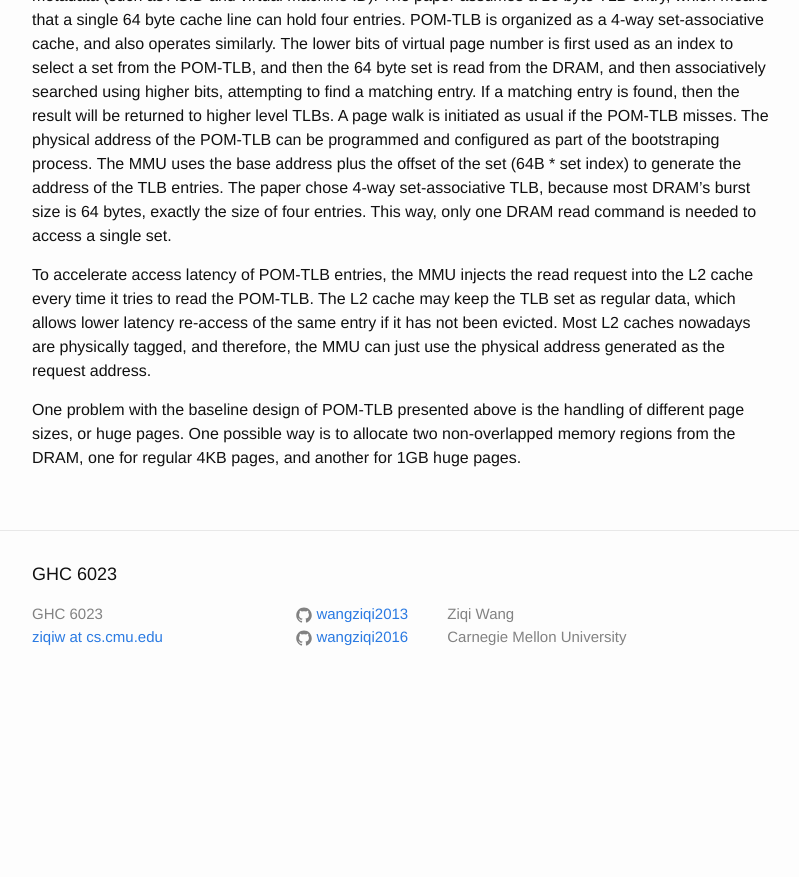
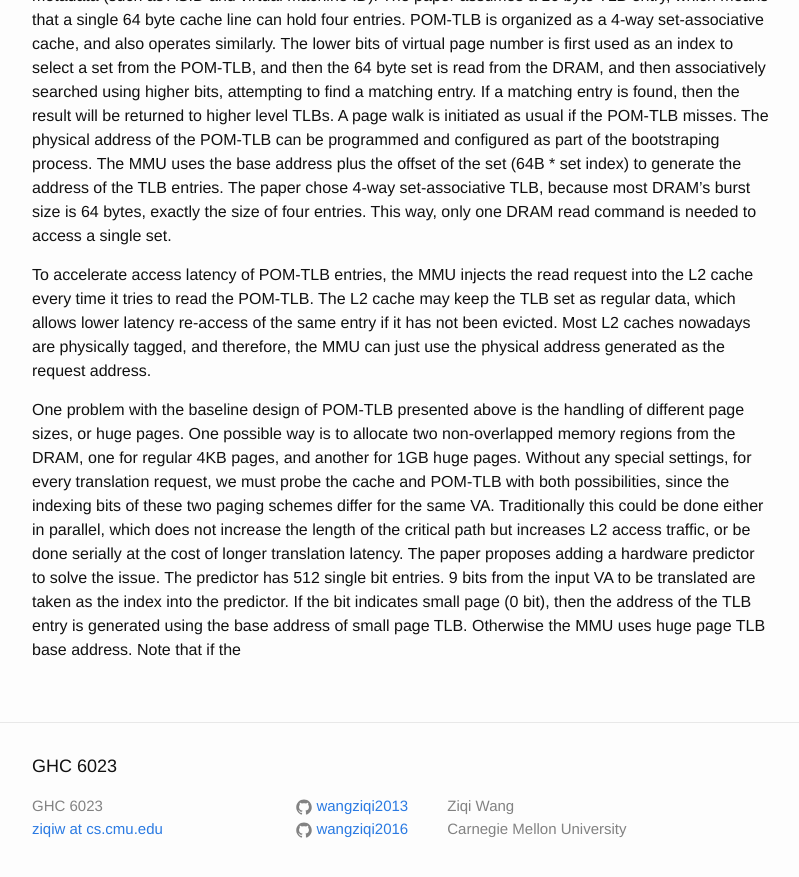
Before and after one commit to wangziqi2013/wangziqi2013.github.io, a Jekyll site: the page built from _posts/2019-08-19-pom-tlb.markdown, in a window 1280 px wide and 900 px high, scrolled down 1060 px. Shown: the top 877 px of the window, without its empty margins (238-1037 px from the left). Built offline with Jekyll 4.4.1, drawn with Linux system fonts in a browser that asks for light colours; before the commit the page ends 1768 px from its top, so only the background shows below that.

Commit message:
Adding predictor

```diff
--- a/_posts/2019-08-19-pom-tlb.markdown
+++ b/_posts/2019-08-19-pom-tlb.markdown
@@ -48,4 +48,10 @@ use the physical address generated as the request address.
 
 One problem with the baseline design of POM-TLB presented above is the handling of different page sizes, or huge pages.
 One possible way is to allocate two non-overlapped memory regions from the DRAM, one for regular 4KB pages, and another
-for 1GB huge pages.
+for 1GB huge pages. Without any special settings, for every translation request, we must probe the cache and POM-TLB with
+both possibilities, since the indexing bits of these two paging schemes differ for the same VA. Traditionally this could
+be done either in parallel, which does not increase the length of the critical path but increases L2 access traffic, or
+be done serially at the cost of longer translation latency. The paper proposes adding a hardware predictor to solve the
+issue. The predictor has 512 single bit entries. 9 bits from the input VA to be translated are taken as the index into the
+predictor. If the bit indicates small page (0 bit), then the address of the TLB entry is generated using the base address
+of small page TLB. Otherwise the MMU uses huge page TLB base address. Note that if the
```
